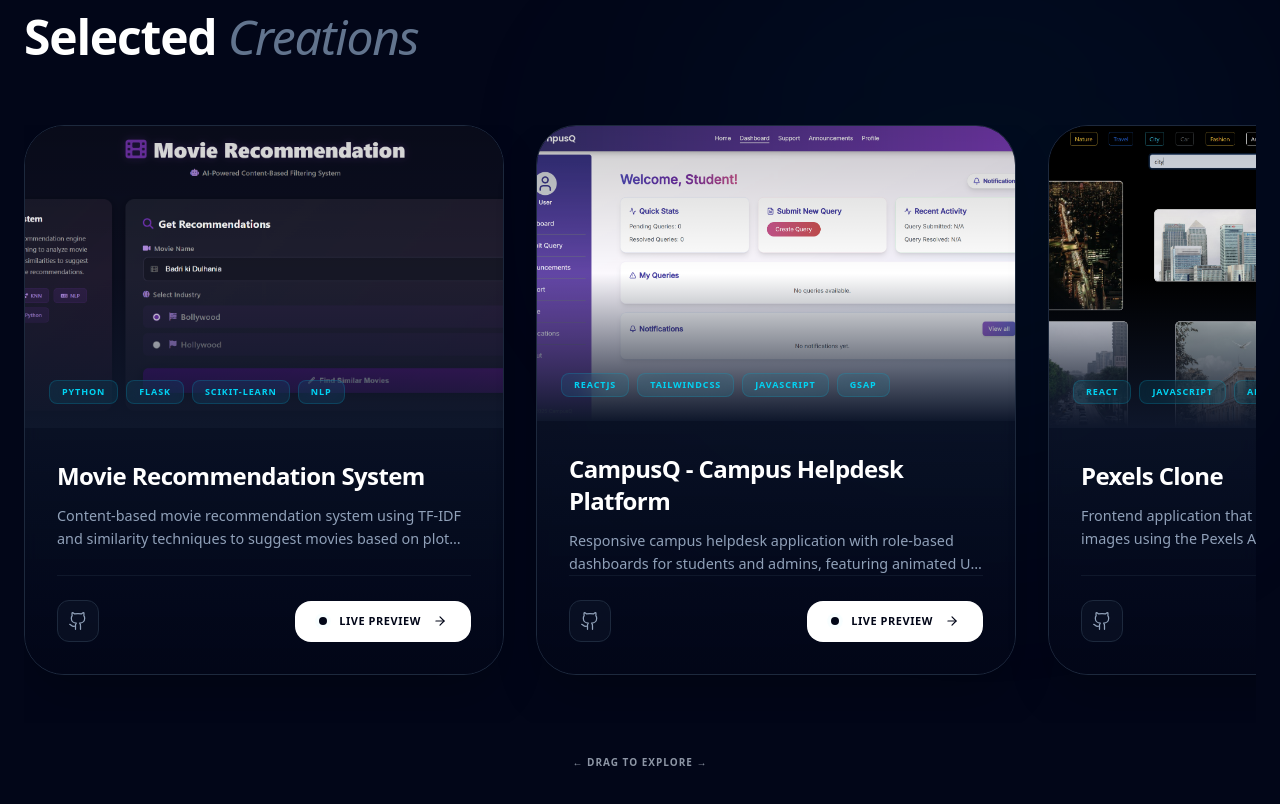
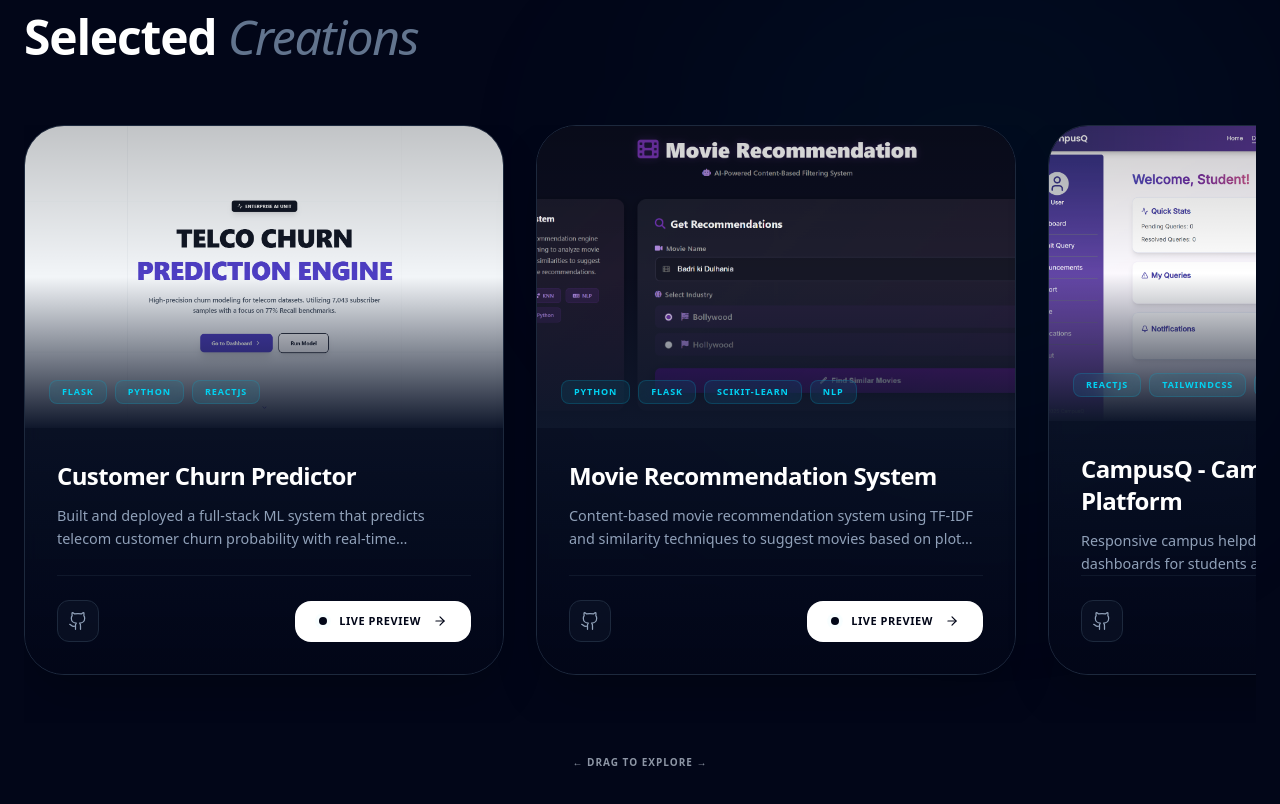
Before and after one commit to Shreya7078/Portfolio, a React (Vite) app: page / in a window 1280 px wide. Shown: the part 2040-2844 px from the top of the page. Built offline with nearby package versions, Linux system fonts and the light colour scheme.

Commit message:
Add Customer Churn Predictor project details and images; update project IDs

```diff
--- a/src/components/sections/About.jsx
+++ b/src/components/sections/About.jsx
@@ -63,20 +63,18 @@ const About = () => {
               As a CSE (AI & ML) undergraduate, I focus on building and deploying machine learning models and integrating them with frontend applications.
             </p>
             <p>
-              I enjoy working across the full workflow — from data preprocessing and model training to API integration and UI development. <br />
+              I enjoy working across the full workflow, from data preprocessing and model training to API integration and UI development. <br />
               My goal is to create projects that are technically sound, easy to use, and grounded in real-world problem solving.
             </p>
           </div>
         </motion.div>
 
-        {/* Education Block - md:row-span-2 to match Bio height */}
+
         <motion.div
           variants={itemVariants}
           className="group md:col-span-2 md:row-span-2 border border-slate-800 bg-gradient-to-br from-blue-500/10 to-indigo-500/5 p-8 rounded-3xl transition-all duration-300 hover:border-blue-500/40 relative overflow-hidden flex flex-col justify-center"
         >
-          {/* <div className="absolute top-0 right-0 p-4 opacity-10 group-hover:opacity-20 transition-opacity">
-            <GraduationCap size={100} />
-          </div> */}
+
           <GraduationCap className="mb-4 text-blue-400" size={32} />
           <h3 className="text-sm font-bold text-white uppercase tracking-tighter mb-8 italic">Education</h3>
           <div className="space-y-10 relative z-10">
@@ -106,7 +104,7 @@ const About = () => {
           </div>
         </motion.div>
 
-        {/* Leadership Block - Sized for alignment */}
+
         <motion.div
           variants={itemVariants}
           className="group md:col-span-2 border border-slate-800 bg-gradient-to-br from-emerald-500/10 to-green-500/5 p-6 rounded-3xl transition-all duration-300 hover:border-emerald-500/40 relative overflow-hidden"
@@ -128,7 +126,7 @@ const About = () => {
           </div>
         </motion.div>
 
-        {/* Focus Block */}
+
         <motion.div
           variants={itemVariants}
           className="group md:col-span-2 border border-slate-800 bg-slate-900/40 p-6 rounded-3xl transition-all duration-300 hover:border-cyan-500/40"
@@ -144,7 +142,7 @@ const About = () => {
           </ul>
         </motion.div>
 
-        {/* Skills/Stack Block - Leadership and Focus align with this */}
+
         <motion.div
           variants={itemVariants}
           className="group md:col-span-2 border border-slate-800 bg-slate-900/40 p-6 rounded-3xl transition-all duration-300 hover:border-cyan-500/40"
@@ -169,7 +167,7 @@ const About = () => {
           </div>
         </motion.div>
 
-        {/* Contact/CTA Footer */}
+
         <motion.div
           variants={itemVariants}
           className="md:col-span-6 mt-4 flex flex-col md:flex-row items-center justify-between gap-4 rounded-3xl border border-slate-800 bg-slate-900/20 p-8 hover:bg-slate-900/40 transition-all shadow-inner"
--- a/src/components/sections/Contact.jsx
+++ b/src/components/sections/Contact.jsx
@@ -28,7 +28,7 @@ const Contact = () => {
       <div className="absolute bottom-0 right-1/4 h-96 w-96 bg-violet-600/10 blur-[120px] rounded-full pointer-events-none" />
 
       <div className="max-w-6xl mx-auto px-6 relative z-10">
-        {/* Header Section */}
+
         <div className="mb-16">
           <motion.div
             initial={{ opacity: 0, y: 10 }}
@@ -72,7 +72,7 @@ const Contact = () => {
             </div>
           </div>
 
-          {/* Right Column: Main Form Card */}
+
           <motion.div
             initial={{ opacity: 0, scale: 0.95 }}
             whileInView={{ opacity: 1, scale: 1 }}
@@ -141,7 +141,7 @@ const Contact = () => {
           </motion.div>
         </div>
 
-        {/* Footer */}
+
         <div className="mt-24 pt-8 border-t border-slate-900 flex flex-col md:flex-row items-center justify-between gap-4">
           <p className="text-[9px] font-bold text-slate-500 uppercase tracking-[0.5em]">
             © 2026 Shreya Jain
--- a/src/components/sections/Hero.jsx
+++ b/src/components/sections/Hero.jsx
@@ -129,7 +129,7 @@ const Hero = () => {
               </div> */}
             </motion.div>
 
-            {/* Floating Tech Badge */}
+
             <motion.div
               animate={{ x: [0, 10, 0] }}
               transition={{ duration: 4, repeat: Infinity, ease: "easeInOut" }}
@@ -144,7 +144,7 @@ const Hero = () => {
         </motion.div>
       </div>
 
-      {/* Bottom Scroll Indicator */}
+
       <div className="absolute bottom-8 left-1/2 -translate-x-1/2">
         <motion.div
           animate={{ y: [0, 10, 0] }}
--- a/src/data/projects.js
+++ b/src/data/projects.js
@@ -2,6 +2,16 @@
 export const projects = [
   {
     id: 1,
+    title: "Customer Churn Predictor",
+    description:
+      "Built and deployed a full-stack ML system that predicts telecom customer churn probability with real-time visualization.",
+    image:"projects/Churn_Prediction.png",
+    tech: ["Flask",   "Python",   "ReactJS"],
+    github: "https://github.com/Shreya7078/ChurnPrediction",
+    demo: "https://churn-prediction-seven.vercel.app/",
+  },
+  {
+    id: 2,
     title: "Movie Recommendation System",
     description:
       "Content-based movie recommendation system using TF-IDF and similarity techniques to suggest movies based on plot analysis. Includes search, filtering, and web-based interaction.",
@@ -11,7 +21,7 @@ export const projects = [
     demo: "https://movie-recommendation-system-tber.onrender.com/",
   },
   {
-    id: 2,
+    id: 3,
     title: "CampusQ - Campus Helpdesk Platform",
     description:
       "Responsive campus helpdesk application with role-based dashboards for students and admins, featuring animated UI interactions and clean component-based design.",
@@ -21,7 +31,7 @@ export const projects = [
     demo: "https://campus-q.vercel.app/",
   },
   {
-    id: 3,
+    id: 4,
     title: "Pexels Clone",
     description:
       "Frontend application that fetches and displays high-quality images using the Pexels API with search, filtering, and image saving functionality.",
@@ -31,7 +41,7 @@ export const projects = [
     demo: "https://pexels-clone-eta.vercel.app/",
   },
 {
-    id: 4,
+    id: 5,
     title: "Obys Agency UI Clone",
     description:
       "Responsive UI clone of the Obys Agency website, recreating its visual design, smooth scrolling behavior, and interactive animations using GSAP. Focused on layout precision and animation timing",
```
Also changed, not shown: src/components/sections/Profiles.jsx (+2 -5 lines), src/components/sections/Projects.jsx (+7 -11 lines), src/components/sections/Skills.jsx (+4 -4 lines), public/projects/Churn_Prediction.png (added), 1 other file (tests, documents, lock files or other folders).
